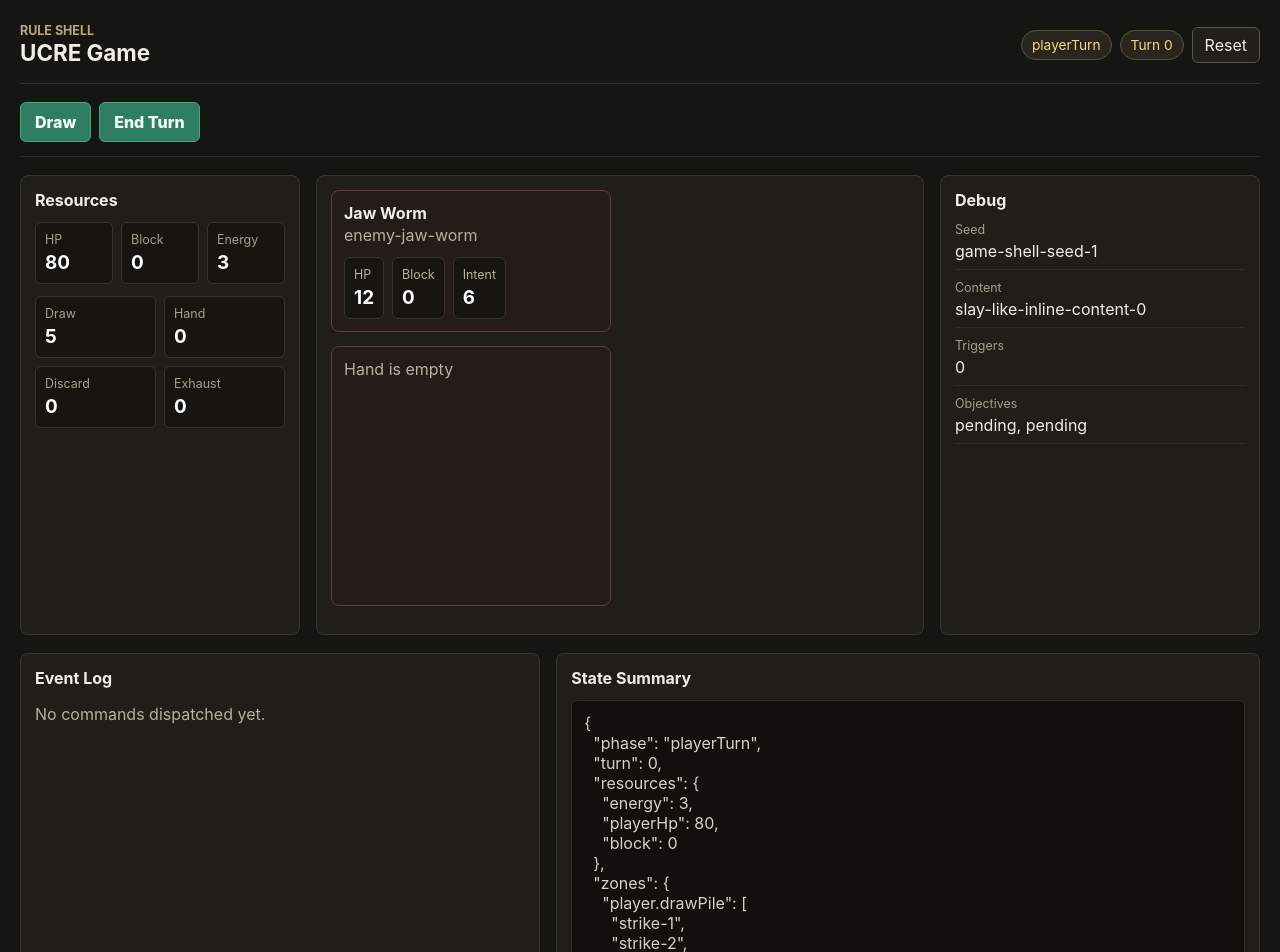
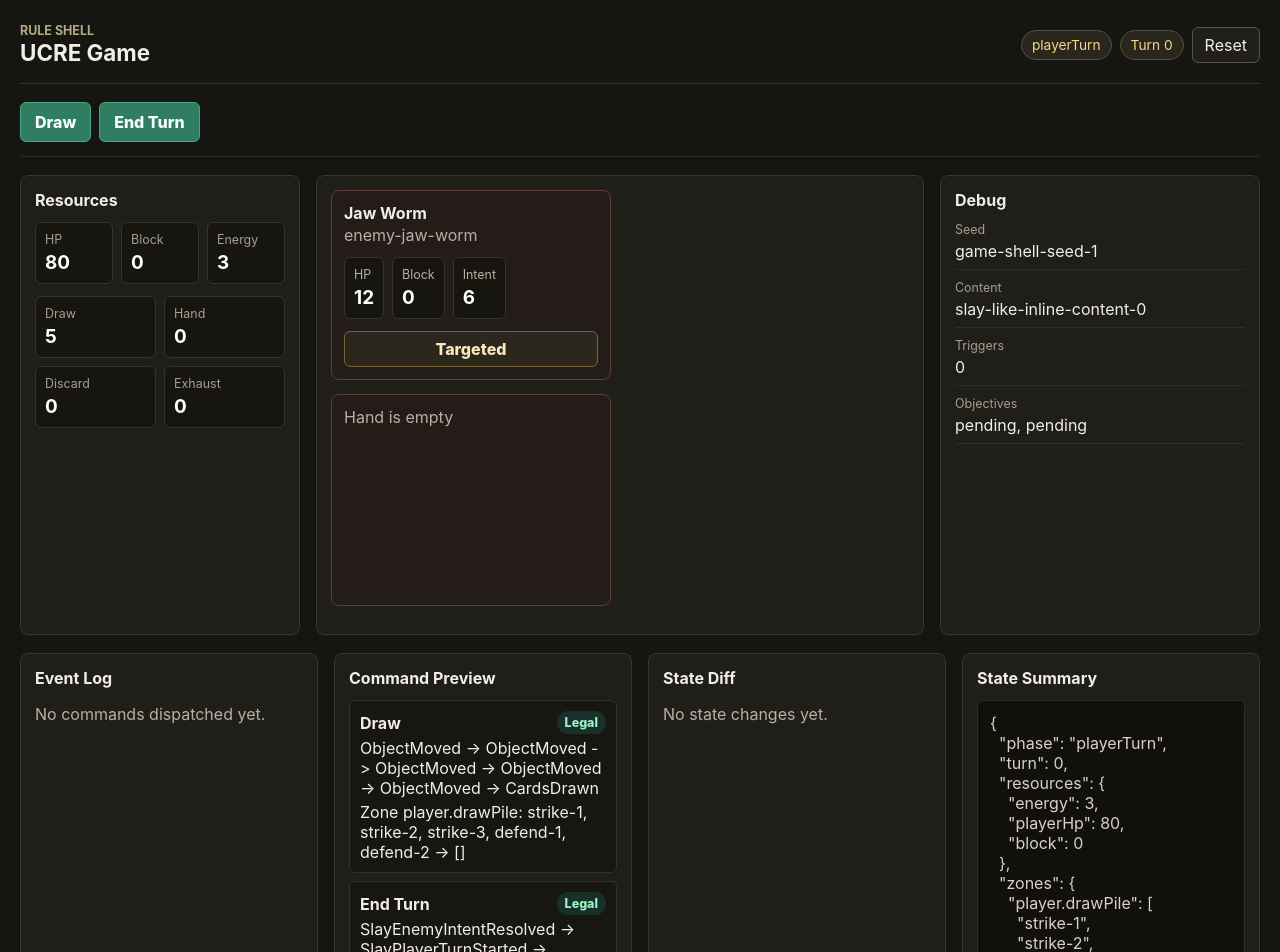
Before and after one commit to onovich/UCRE, a React (Vite) app in the folder apps/game/: page / in a window 1280 px wide. Shown: the top 952 px of the page. Built offline with nearby package versions, Linux system fonts and the light colour scheme.

Commit message:
feat(game): add command previews and state diff

```diff
--- a/apps/game/src/App.tsx
+++ b/apps/game/src/App.tsx
@@ -26,7 +26,24 @@ interface TimelineEntry {
   readonly id: string;
   readonly label: string;
   readonly events: readonly RuleEvent[];
+  readonly diffs: readonly StateDiff[];
   readonly error?: string;
+}
+
+interface StateDiff {
+  readonly label: string;
+  readonly before: string;
+  readonly after: string;
+}
+
+interface CommandPreview {
+  readonly id: string;
+  readonly label: string;
+  readonly ok: boolean;
+  readonly eventTypes: readonly string[];
+  readonly diffs: readonly StateDiff[];
+  readonly targetLabel?: string;
+  readonly errors?: readonly string[];
 }
 
 function createInitialShellState(): GameState {
@@ -39,6 +56,7 @@ function createInitialShellState(): GameState {
 export function App({ appName = "UCRE Game" }: AppProps) {
   const [state, setState] = useState(createInitialShellState);
   const [timeline, setTimeline] = useState<readonly TimelineEntry[]>([]);
+  const [selectedTargetId, setSelectedTargetId] = useState<string | undefined>();
 
   const playerResources = state.resources[PLAYER_ID]?.values ?? {};
   const hand = getZoneObjects(state, SLAY_LIKE_ZONES.hand);
@@ -48,7 +66,13 @@ export function App({ appName = "UCRE Game" }: AppProps) {
   const rewards = getZoneObjects(state, SLAY_LIKE_ZONES.reward);
   const enemies = getZoneObjects(state, SLAY_LIKE_ZONES.enemy);
   const livingEnemies = enemies.filter((enemy) => readNumberAttribute(enemy, "hp") > 0);
-  const selectedEnemy = livingEnemies[0];
+  const selectedEnemy =
+    livingEnemies.find((enemy) => enemy.id === selectedTargetId) ?? livingEnemies[0];
+  const commandPreviews = useMemo(
+    () => createCommandPreviews(state, selectedEnemy),
+    [selectedEnemy, state],
+  );
+  const latestDiffs = timeline[0]?.diffs ?? [];
   const stateSummary = useMemo(() => stringifyStateSummary(state), [state]);
 
   function dispatchCommand(label: string, type: string, payload: JsonObject) {
@@ -62,6 +86,7 @@ export function App({ appName = "UCRE Game" }: AppProps) {
       state,
       command,
     });
+    const diffs = result.ok ? summarizeStateDiff(state, result.state) : [];
 
     if (result.ok) {
       setState(result.state);
@@ -73,6 +98,7 @@ export function App({ appName = "UCRE Game" }: AppProps) {
           id: command.id,
           label,
           events: result.events,
+          diffs,
           ...(result.ok
             ? {}
             : {
@@ -87,6 +113,7 @@ export function App({ appName = "UCRE Game" }: AppProps) {
   function resetEncounter() {
     setState(createInitialShellState());
     setTimeline([]);
+    setSelectedTargetId(undefined);
   }
 
   function drawCards() {
@@ -181,6 +208,14 @@ export function App({ appName = "UCRE Game" }: AppProps) {
                   <Metric label="Block" value={readNumberAttribute(enemy, "block")} />
                   <Metric label="Intent" value={readNumberAttribute(enemy, "intentDamage")} />
                 </div>
+                <button
+                  className="target-button"
+                  type="button"
+                  onClick={() => setSelectedTargetId(enemy.id)}
+                  disabled={readNumberAttribute(enemy, "hp") <= 0}
+                >
+                  {selectedEnemy?.id === enemy.id ? "Targeted" : "Target"}
+                </button>
               </article>
             ))}
             {enemies.length === 0 ? <div className="empty-strip">No active enemies</div> : null}
@@ -210,6 +245,13 @@ export function App({ appName = "UCRE Game" }: AppProps) {
                     {definition?.damage ? ` | ${definition.damage} dmg` : ""}
                     {definition?.block ? ` | ${definition.block} block` : ""}
                   </span>
+                  {definition?.requiresTarget ? (
+                    <span className="target-preview">
+                      {selectedEnemy
+                        ? `Target ${formatDefinitionName(selectedEnemy)}`
+                        : "No target"}
+                    </span>
+                  ) : null}
                 </button>
               );
             })}
@@ -274,6 +316,52 @@ export function App({ appName = "UCRE Game" }: AppProps) {
           </ol>
         </section>
 
+        <section className="preview-panel" aria-label="Command preview">
+          <h2>Command Preview</h2>
+          {commandPreviews.length === 0 ? <p className="quiet-text">No legal commands.</p> : null}
+          <ol className="preview-list">
+            {commandPreviews.map((preview) => (
+              <li key={preview.id}>
+                <div className="preview-heading">
+                  <strong>{preview.label}</strong>
+                  <span className={preview.ok ? "preview-ok" : "preview-blocked"}>
+                    {preview.ok ? "Legal" : "Blocked"}
+                  </span>
+                </div>
+                {preview.targetLabel ? <span>{preview.targetLabel}</span> : null}
+                {preview.errors?.length ? <span>{preview.errors.join(" ")}</span> : null}
+                {preview.eventTypes.length > 0 ? (
+                  <span>{preview.eventTypes.join(" -> ")}</span>
+                ) : null}
+                {preview.diffs[0] ? (
+                  <span>
+                    {preview.diffs[0].label}: {preview.diffs[0].before}
+                    {" -> "}
+                    {preview.diffs[0].after}
+                  </span>
+                ) : null}
+              </li>
+            ))}
+          </ol>
+        </section>
+
+        <section className="diff-panel" aria-label="State diff">
+          <h2>State Diff</h2>
+          {latestDiffs.length === 0 ? <p className="quiet-text">No state changes yet.</p> : null}
+          <dl className="diff-list">
+            {latestDiffs.map((diff) => (
+              <div key={diff.label}>
+                <dt>{diff.label}</dt>
+                <dd>
+                  <span>{diff.before}</span>
+                  <span className="diff-arrow">to</span>
+                  <span>{diff.after}</span>
+                </dd>
+              </div>
+            ))}
+          </dl>
+        </section>
+
         <section className="state-panel" aria-label="State summary">
           <h2>State Summary</h2>
           <pre>{stateSummary}</pre>
@@ -281,6 +369,183 @@ export function App({ appName = "UCRE Game" }: AppProps) {
       </section>
     </main>
   );
+}
+
+function createCommandPreviews(
+  state: GameState,
+  selectedEnemy: GameObject | undefined,
+): readonly CommandPreview[] {
+  const previews: CommandPreview[] = [];
+  const drawPile = getZoneObjects(state, SLAY_LIKE_ZONES.drawPile);
+  const hand = getZoneObjects(state, SLAY_LIKE_ZONES.hand);
+  const rewards = getZoneObjects(state, SLAY_LIKE_ZONES.reward);
+
+  if (state.phase === SLAY_LIKE_PHASES.playerTurn) {
+    if (drawPile.length > 0) {
+      previews.push(
+        previewCommand(state, "Draw", {
+          id: "preview-draw",
+          type: SLAY_LIKE_COMMANDS.drawCards,
+          playerId: PLAYER_ID,
+          payload: {
+            count: Math.min(5, drawPile.length),
+          },
+        }),
+      );
+    }
+
+    previews.push(
+      previewCommand(state, "End Turn", {
+        id: "preview-end-turn",
+        type: SLAY_LIKE_COMMANDS.endTurn,
+        playerId: PLAYER_ID,
+        payload: {},
+      }),
+    );
+  }
+
+  for (const card of hand) {
+    const definition = SLAY_LIKE_CARD_DEFINITIONS[card.definitionId];
+    const targetPayload =
+      definition?.requiresTarget && selectedEnemy ? { targetObjectId: selectedEnemy.id } : {};
+
+    previews.push(
+      previewCommand(
+        state,
+        `Play ${definition?.name ?? card.definitionId}`,
+        {
+          id: `preview-play-${card.id}`,
+          type: SLAY_LIKE_COMMANDS.playCard,
+          playerId: PLAYER_ID,
+          payload: {
+            cardId: card.id,
+            ...targetPayload,
+          },
+        },
+        definition?.requiresTarget && selectedEnemy
+          ? `Target ${formatDefinitionName(selectedEnemy)}`
+          : undefined,
+      ),
+    );
+  }
+
+  if (state.phase === SLAY_LIKE_PHASES.reward) {
+    for (const reward of rewards) {
+      previews.push(
+        previewCommand(state, `Choose ${formatDefinitionName(reward)}`, {
+          id: `preview-reward-${reward.id}`,
+          type: SLAY_LIKE_COMMANDS.chooseReward,
+          playerId: PLAYER_ID,
+          payload: {
+            rewardObjectId: reward.id,
+          },
+        }),
+      );
+    }
+  }
+
+  return previews;
+}
+
+function previewCommand(
+  state: GameState,
+  label: string,
+  command: Command,
+  targetLabel?: string,
+): CommandPreview {
+  const result = executeSlayLikeCommand({
+    state,
+    command,
+  });
+
+  return {
+    id: command.id,
+    label,
+    ok: result.ok,
+    eventTypes: result.events.map((event) => event.type),
+    diffs: result.ok ? summarizeStateDiff(state, result.state) : [],
+    ...(targetLabel ? { targetLabel } : {}),
+    ...(result.ok ? {} : { errors: result.errors.map((error) => error.message) }),
+  };
+}
+
+function summarizeStateDiff(before: GameState, after: GameState): readonly StateDiff[] {
+  const diffs: StateDiff[] = [];
+
+  addDiff(diffs, "Phase", before.phase, after.phase);
+  addDiff(diffs, "Turn", before.turn, after.turn);
+  addDiff(
+    diffs,
+    "Resources",
+    before.resources[PLAYER_ID]?.values ?? {},
+    after.resources[PLAYER_ID]?.values ?? {},
+  );
+
+  for (const zoneId of [
+    SLAY_LIKE_ZONES.drawPile,
+    SLAY_LIKE_ZONES.hand,
+    SLAY_LIKE_ZONES.discardPile,
+    SLAY_LIKE_ZONES.exhaustPile,
+    SLAY_LIKE_ZONES.enemy,
+    SLAY_LIKE_ZONES.reward,
+  ]) {
+    addDiff(
+      diffs,
+      `Zone ${zoneId}`,
+      before.zones[zoneId]?.objectIds ?? [],
+      after.zones[zoneId]?.objectIds ?? [],
+    );
+  }
+
+  addDiff(diffs, "Enemy HP", enemyHitPoints(before), enemyHitPoints(after));
+  addDiff(
+    diffs,
+    "Objectives",
+    before.objectives.map((objective) => `${objective.id}:${objective.status}`),
+    after.objectives.map((objective) => `${objective.id}:${objective.status}`),
+  );
+  addDiff(diffs, "Flags", before.flags, after.flags);
+
+  return diffs;
+}
+
+function addDiff(diffs: StateDiff[], label: string, before: unknown, after: unknown): void {
+  const beforeText = formatDiffValue(before);
+  const afterText = formatDiffValue(after);
+
+  if (beforeText === afterText) {
+    return;
+  }
+
+  diffs.push({
+    label,
+    before: beforeText,
+    after: afterText,
+  });
+}
+
+function enemyHitPoints(state: GameState): Readonly<Record<string, number>> {
+  return Object.fromEntries(
+    getZoneObjects(state, SLAY_LIKE_ZONES.enemy).map((enemy) => [
+      enemy.id,
+      readNumberAttribute(enemy, "hp"),
+    ]),
+  );
+}
+
+function formatDiffValue(value: unknown): string {
+  if (Array.isArray(value)) {
+    return value.length > 0 ? value.join(", ") : "[]";
+  }
+
+  if (value && typeof value === "object") {
+    const entries = Object.entries(value as Readonly<Record<string, unknown>>);
+    return entries.length > 0
+      ? entries.map(([key, entry]) => `${key}:${String(entry)}`).join(", ")
+      : "{}";
+  }
+
+  return String(value);
 }
 
 function Metric({ label, value }: { readonly label: string; readonly value: number }) {
--- a/apps/game/src/styles.css
+++ b/apps/game/src/styles.css
@@ -99,7 +99,8 @@ button:disabled {
 .primary-button,
 .ghost-button,
 .card-button,
-.reward-button {
+.reward-button,
+.target-button {
   border-radius: 6px;
   cursor: pointer;
   transition:
@@ -111,7 +112,8 @@ button:disabled {
 .primary-button:enabled:hover,
 .ghost-button:enabled:hover,
 .card-button:enabled:hover,
-.reward-button:enabled:hover {
+.reward-button:enabled:hover,
+.target-button:enabled:hover {
   transform: translateY(-1px);
 }
 
@@ -146,6 +148,8 @@ button:disabled {
 .side-panel,
 .log-panel,
 .state-panel,
+.preview-panel,
+.diff-panel,
 .play-surface {
   background: #1f1e19;
   border: 1px solid #39362c;
@@ -154,14 +158,18 @@ button:disabled {
 
 .side-panel,
 .log-panel,
-.state-panel {
+.state-panel,
+.preview-panel,
+.diff-panel {
   padding: 14px;
 }
 
 .side-panel h2,
 .play-surface h2,
 .log-panel h2,
-.state-panel h2 {
+.state-panel h2,
+.preview-panel h2,
+.diff-panel h2 {
   font-size: 1rem;
   margin: 0 0 12px;
 }
@@ -239,6 +247,15 @@ button:disabled {
   color: #b8b0a0;
 }
 
+.target-button {
+  background: #2b271c;
+  border: 1px solid #76653a;
+  color: #f8e8bb;
+  font-weight: 800;
+  min-height: 34px;
+  padding: 7px 10px;
+}
+
 .card-button,
 .reward-button {
   align-content: start;
@@ -266,6 +283,7 @@ button:disabled {
 }
 
 .card-meta,
+.target-preview,
 .reward-button span:last-child {
   color: #c7bea8;
   font-size: 0.82rem;
@@ -309,10 +327,11 @@ button:disabled {
 .lower-grid {
   display: grid;
   gap: 16px;
-  grid-template-columns: minmax(280px, 0.85fr) minmax(320px, 1.15fr);
+  grid-template-columns: repeat(auto-fit, minmax(280px, 1fr));
 }
 
-.log-panel ol {
+.log-panel ol,
+.preview-list {
   display: grid;
   gap: 8px;
   list-style: none;
@@ -320,7 +339,8 @@ button:disabled {
   padding: 0;
 }
 
-.log-panel li {
+.log-panel li,
+.preview-list li {
   background: #171611;
   border: 1px solid #333027;
   border-radius: 6px;
@@ -330,12 +350,75 @@ button:disabled {
 }
 
 .log-panel strong,
-.error-text {
+.error-text,
+.preview-list li,
+.diff-list dd {
   overflow-wrap: anywhere;
+}
+
+.preview-heading {
+  align-items: center;
+  display: flex;
+  gap: 8px;
+  justify-content: space-between;
+}
+
+.preview-ok,
+.preview-blocked {
+  border-radius: 999px;
+  font-size: 0.78rem;
+  font-weight: 800;
+  padding: 4px 8px;
+}
+
+.preview-ok {
+  background: #17312a;
+  color: #9ff1c6;
+}
+
+.preview-blocked {
+  background: #3a1f19;
+  color: #ffb09d;
 }
 
 .error-text {
   color: #ffb09d;
+}
+
+.diff-list {
+  display: grid;
+  gap: 8px;
+  margin: 0;
+}
+
+.diff-list div {
+  background: #171611;
+  border: 1px solid #333027;
+  border-radius: 6px;
+  display: grid;
+  gap: 6px;
+  padding: 10px;
+}
+
+.diff-list dt {
+  color: #f8e8bb;
+  font-weight: 800;
+}
+
+.diff-list dd {
+  display: grid;
+  gap: 4px;
+  margin: 0;
+}
+
+.diff-list dd span {
+  color: #c7bea8;
+}
+
+.diff-list .diff-arrow {
+  color: #f8e8bb;
+  font-size: 0.78rem;
+  font-weight: 800;
 }
 
 .state-panel pre {
```
Also changed, not shown: 1 other file (tests, documents, lock files or other folders).
